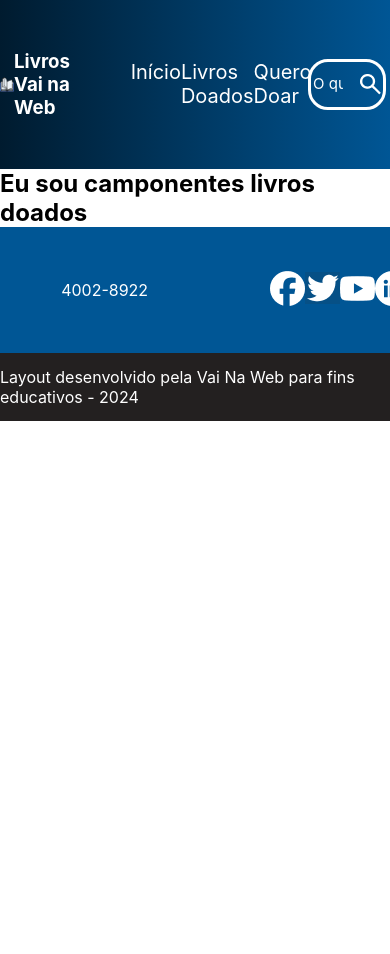
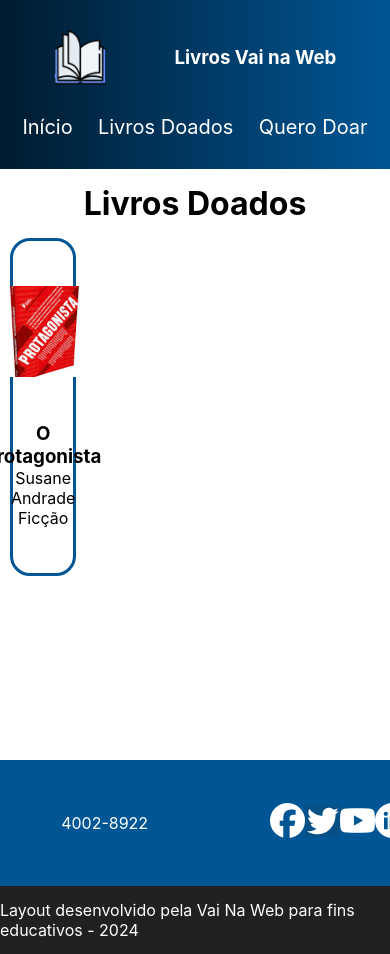
Before and after one commit to GabyysBrito/DesafioFinalLivrosVaiNaWeb, a React (Vite) app: page /LivrosDoados in a window 390 px wide. Shown: the top 954 px of the page. Before the commit the page ends 844 px from the top, so only its background shows below. Built offline with nearby package versions, Linux system fonts and the light colour scheme.

Commit message:
O arquivo LivrosDoados completo e o responsivo do Header completo

```diff
--- a/src/Components/Header/header.module.scss
+++ b/src/Components/Header/header.module.scss
@@ -68,3 +68,26 @@
     }
 
 }
+
+@media (max-width: 780px){
+    header {
+        flex-direction: column;
+        justify-content: space-evenly;
+    }
+
+    .logoHeader {
+        width: 90%;
+
+        img {
+            width: 15%;
+        }
+    }
+
+    .navHeader {
+        width: 95%;
+    }
+
+    .barraDeBusca {
+        display: none;
+    }
+}
--- a/src/pages/livrosDoados/LivrosDoados.jsx
+++ b/src/pages/livrosDoados/LivrosDoados.jsx
@@ -1,5 +1,22 @@
+import livrosDoados from '../../assets/livrosDoados.png'
+import s from './livrosDoados.module.scss'
+
 export default function LivrosDoados(){
     return(
-        <h2>Eu sou camponentes livros doados</h2>
+        <section className={s.livrosDoadosSection}>
+            <h2>Livros Doados</h2>
+
+            <section className={s.containerCards}>
+                <section>
+                    <img src={livrosDoados} alt="Imagem do livro o Protagonista" />
+
+                    <div>
+                        <h3>O protagonista</h3>
+                        <p>Susane Andrade</p>
+                        <p>Ficção</p>
+                    </div>
+                </section>
+            </section>
+        </section>
     )
 }
--- /dev/null
+++ b/src/pages/livrosDoados/livrosDoados.module.scss
@@ -0,0 +1,33 @@
+.livrosDoadosSection{
+    height: 70vh;
+
+    display: flex;
+    flex-direction: column;
+    align-items: center;
+    justify-content: space-evenly;
+
+    h2 {
+        font-size: 32px;
+    }
+}
+
+.containerCards{
+    width: 95%;
+    height: 60vh;
+
+    section{
+        border: solid 3px #005695;
+        border-radius: 20px;
+        width: 18%;
+        height: 40vh;
+
+        display: flex;
+        flex-direction: column;
+        align-items: center;
+        justify-content: space-evenly;
+
+        div {
+            text-align: center;
+        }
+    }
+}
```
